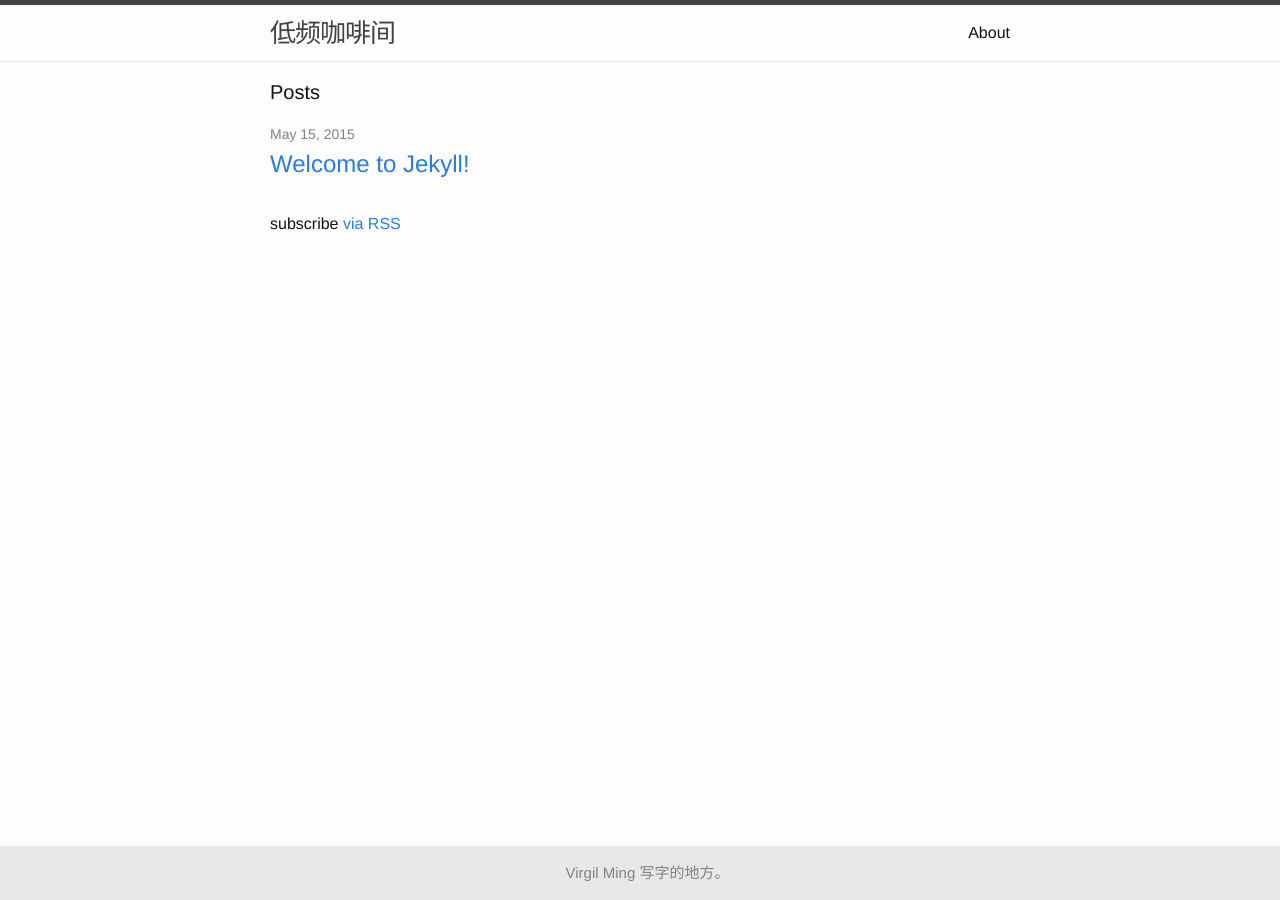
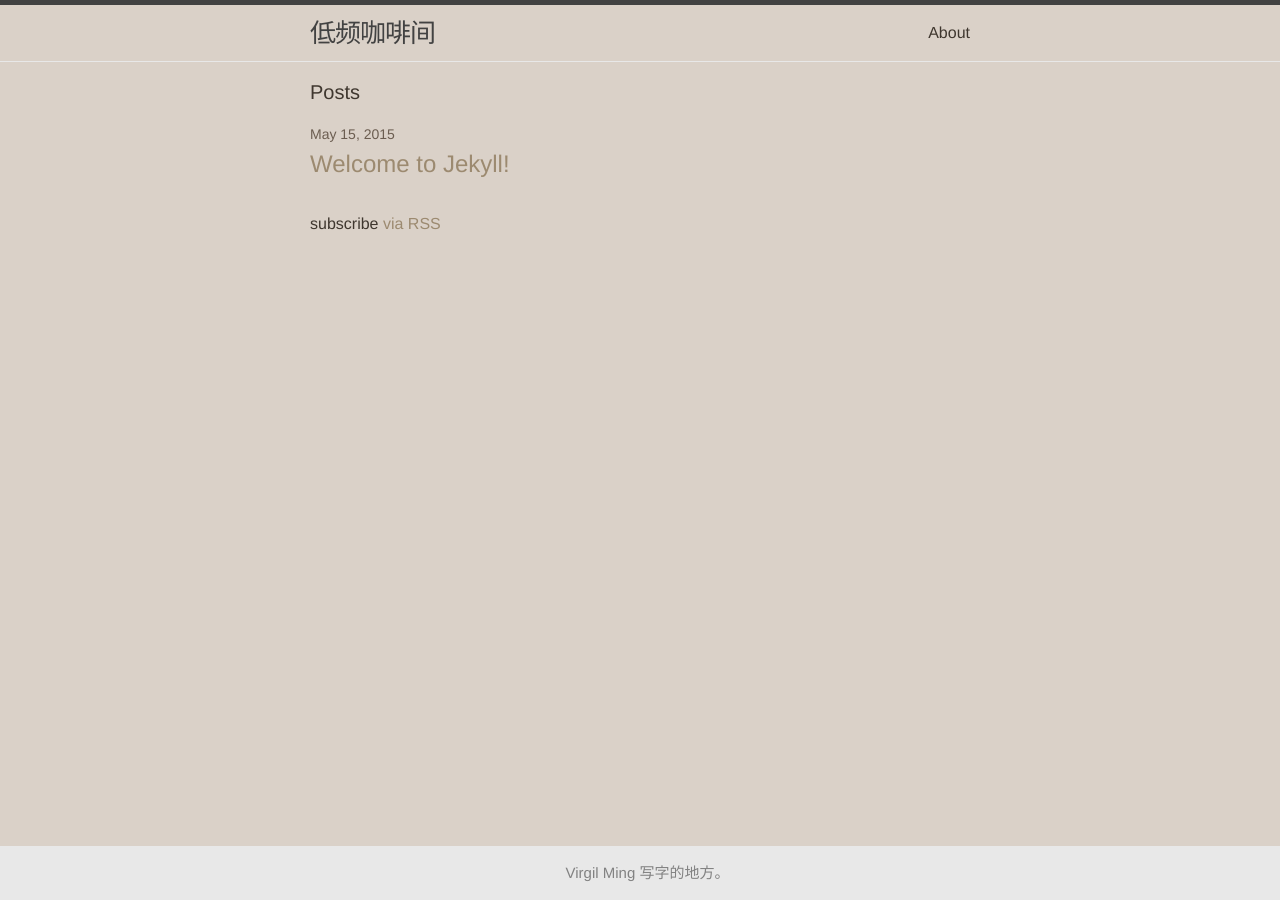
Before and after one commit to VirgilMing/LFCafe, a Jekyll site: the page built from index.html, in a window 1280 px wide. Built offline with Jekyll 4.4.1, drawn with Linux system fonts in a browser that asks for light colours.

Commit message:
Assigned colors

```diff
--- a/_sass/_base.scss
+++ b/_sass/_base.scss
@@ -64,7 +64,7 @@ figcaption {
  * Lists
  */
 ul, ol {
-    margin-left: $spacing-unit;
+    margin-left: $spacing-unit / 3 * 2;
 }
 
 li {
@@ -89,16 +89,13 @@ h1, h2, h3, h4, h5, h6 {
  * Links
  */
 a {
-    color: $brand-color;
+    color: $link-color;
     text-decoration: none;
 
-    &:visited {
-        color: darken($brand-color, 15%);
-    }
 
     &:hover {
-        color: $text-color;
-        text-decoration: underline;
+        color: $link-color-light;
+        text-shadow: 0px 0px 4px $link-color-lighter;
     }
 }
 
@@ -108,12 +105,14 @@ a {
  * Blockquotes
  */
 blockquote {
-    color: $grey-color;
-    border-left: 4px solid $grey-color-light;
+    color: $text-color-dark;
+    border-left: 4px solid $background-color-darker;
     padding-left: $spacing-unit / 2;
-    font-size: 18px;
-    letter-spacing: -1px;
-    font-style: italic;
+    padding-top: $spacing-unit / 2;
+    padding-bottom: $spacing-unit / 2;
+    font-size: $small-font-size;
+    /*letter-spacing: -0.2px;*/
+    background-color: $background-color-dark;
 
     > :last-child {
         margin-bottom: 0;
@@ -128,13 +127,13 @@ blockquote {
 pre,
 code {
     font-size: 15px;
-    border: 1px solid $grey-color-light;
-    border-radius: 3px;
-    background-color: #eef;
+    /*border: 1px solid $grey-color-light;*/
+    background-color: $code-background-color-solid;
 }
 
 code {
     padding: 1px 5px;
+    background-color: $code-background-color;
 }
 
 pre {
@@ -154,8 +153,8 @@ pre {
  * Wrapper
  */
 .wrapper {
-    max-width: -webkit-calc(800px - (#{$spacing-unit} * 2));
-    max-width:         calc(800px - (#{$spacing-unit} * 2));
+    max-width: -webkit-calc(#{$main-max-width} - (#{$spacing-unit} * 2));
+    max-width:         calc(#{$main-max-width} - (#{$spacing-unit} * 2));
     margin-right: auto;
     margin-left: auto;
     padding-right: $spacing-unit;
@@ -163,8 +162,8 @@ pre {
     @extend %clearfix;
 
     @include media-query($on-laptop) {
-        max-width: -webkit-calc(800px - (#{$spacing-unit}));
-        max-width:         calc(800px - (#{$spacing-unit}));
+        max-width: -webkit-calc(#{$main-max-width} - (#{$spacing-unit}));
+        max-width:         calc(#{$main-max-width} - (#{$spacing-unit}));
         padding-right: $spacing-unit / 2;
         padding-left: $spacing-unit / 2;
     }
--- a/_sass/_layout.scss
+++ b/_sass/_layout.scss
@@ -201,7 +201,7 @@ html,body {
 
 .post-meta {
     font-size: $small-font-size;
-    color: $grey-color;
+    color: $text-color-light;
 }
 
 .post-link {
--- a/css/main.scss
+++ b/css/main.scss
@@ -6,17 +6,29 @@
 
 
 // Our variables
-$base-font-family: Helvetica, Arial, sans-serif;
+$base-font-family: 'Helvetica Neue', Helvetica, Arial, sans-serif;
 $base-font-size:   16px;
 $small-font-size:  $base-font-size * 0.875;
 $base-line-height: 1.5;
 
 $spacing-unit:     30px;
+$main-max-width:	45em;
 
-$text-color:       #111;
-$background-color: #fdfdfd;
-$brand-color:      #2a7ae2;
+$text-color:					#3F372F;
+$text-color-light:				lighten($text-color, 15%);
+$text-color-dark:				darken($text-color, 15%);
+$background-color:				#dad1c8;
+$background-color-dark:			darken($background-color, 5%);
+$background-color-darker:		darken($background-color, 15%);
+$code-background-color:			rgba(236,230,224,0.5);
+$code-background-color-solid:	rgba(236,230,224,1);
+$inline-code-border-color:		#634b4a;
+$link-color:					#9c8a70;
+$link-color-light:				lighten($link-color, 15%);
+$link-color-lighter:			lighten($link-color, 25%);
+$link-color-dark:				darken($link-color, 15%);
 
+$brand-color:					#2a7ae2;
 $grey-color:       #828282;
 $grey-color-light: lighten($grey-color, 40%);
 $grey-color-dark:  darken($grey-color, 25%);
```
